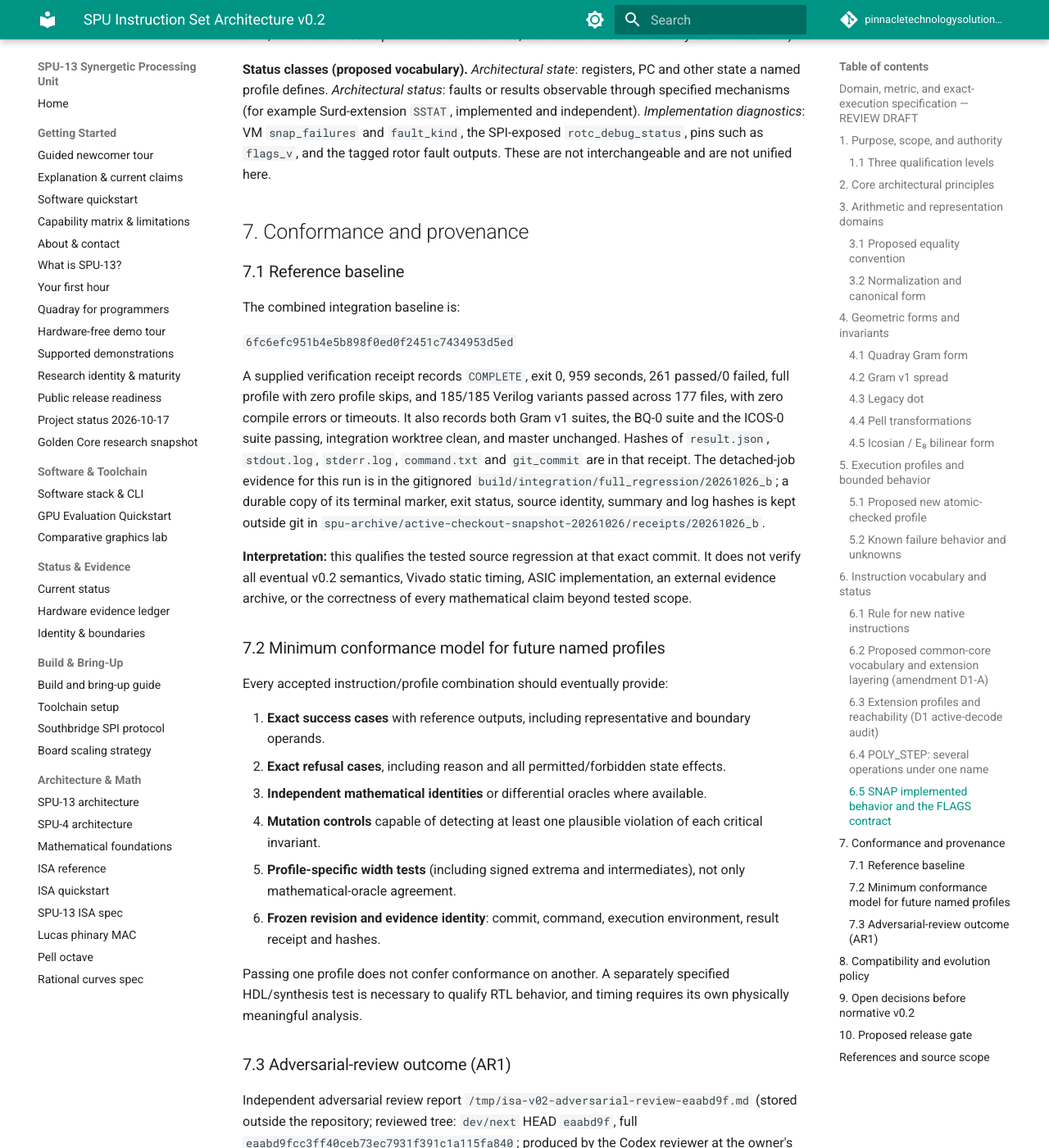
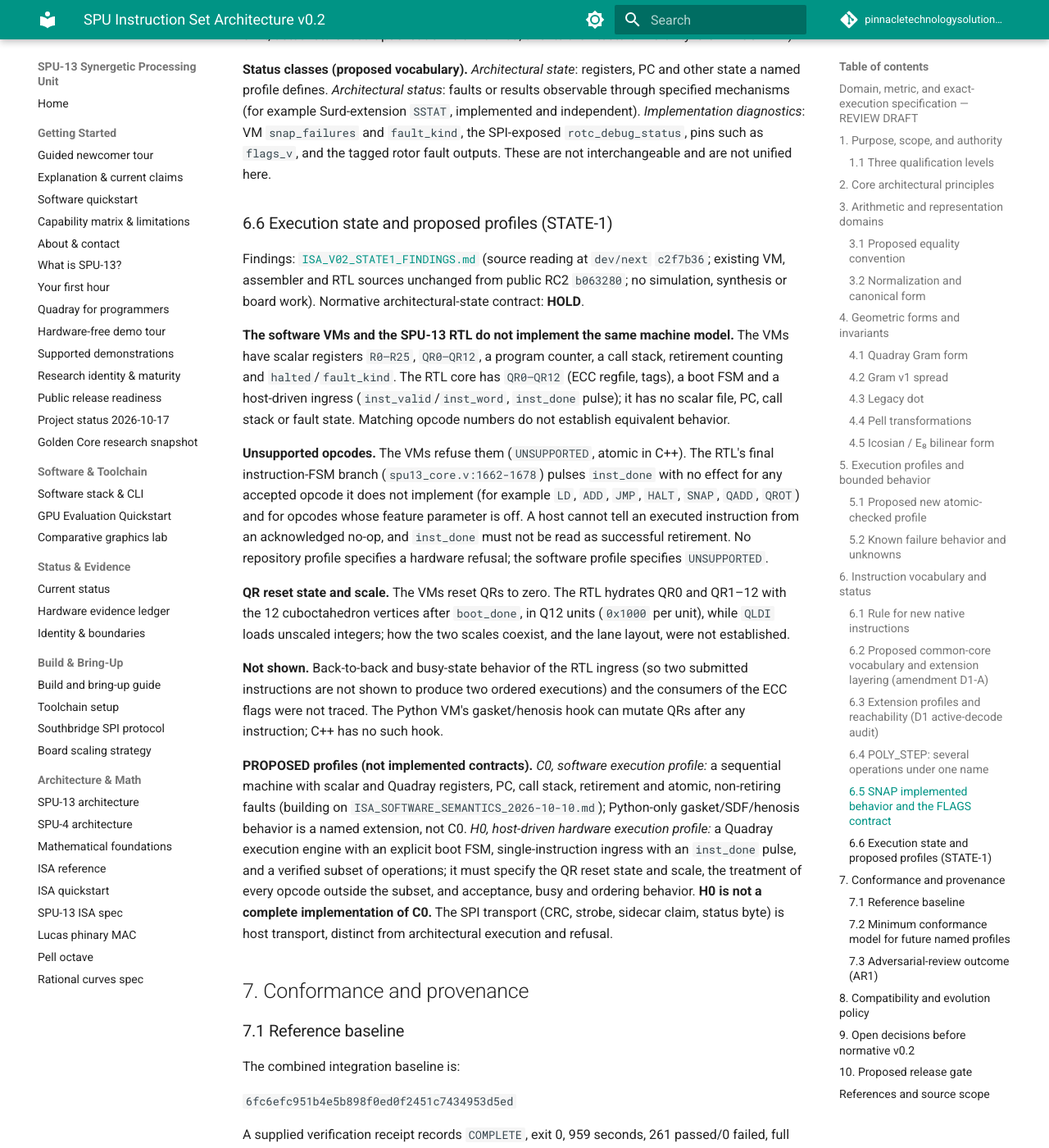
Before and after one commit to pinnacletechnologysolutionsltd/SPU, an MkDocs documentation site: the page built from docs/isa/ISA_V0_2_REVIEW_DRAFT.md, in a window 1280 px wide and 1400 px high, scrolled down 14650 px. Shown: the whole window at 82% size. Built offline with MkDocs 1.6.1 and Material for MkDocs 9.7.7, drawn with Linux system fonts in a browser that asks for light colours; comment, search, counter and statistics services are not loaded; some of the changed text lies outside the part shown.

Commit message:
docs(isa): preserve STATE-1 findings and annotate v0.2 draft
Add ISA_V02_STATE1_FINDINGS.md: architectural state inventory across spec,
Python/C++ VMs, SPU-13 RTL and Artix-7 top; instruction encoding and host
ingress; PC/retirement; the RTL acknowledge-without-effect default for
unsupported opcodes; QR reset state and Q12/unscaled representation
discrepancy; Python background mutation; unverified busy/ordering behavior;
PROPOSED C0 (software) and H0 (host-driven hardware) profiles. Review draft
0.2-draft.6 section 6.6 and open decisions O14-O17. Normative contract HOLD.
No code, RTL, tool or inventory change.

Co-Authored-By: Claude Sonnet 5.5 <noreply@anthropic.com>

```diff
--- a/docs/isa/ISA_V0_2_REVIEW_DRAFT.md
+++ b/docs/isa/ISA_V0_2_REVIEW_DRAFT.md
@@ -1,7 +1,7 @@
 # SPU Instruction Set Architecture v0.2
 ## Domain, metric, and exact-execution specification — REVIEW DRAFT
 
-**Document revision:** 0.2-draft.5 (amendments ISA-V02-D1-A, QROT-1, SNAP-1 and POLYSTEP-1 summaries, documentation only; source baseline for the amendment is O6 commit `2cbfa6f` on the public-RC2-derived `dev/next` in `/home/john/spu-public-v0.2-rc2`, not the private integration history)
+**Document revision:** 0.2-draft.6 (amendments ISA-V02-D1-A, QROT-1, SNAP-1, POLYSTEP-1 and STATE-1 summaries, documentation only; source baseline for the amendment is O6 commit `2cbfa6f` on the public-RC2-derived `dev/next` in `/home/john/spu-public-v0.2-rc2`, not the private integration history)
 
 **Date:** 26 October 2026
 **Status:** **NON-NORMATIVE / FOR ENGINEERING REVIEW**
@@ -244,6 +244,20 @@ Findings: [`ISA_V02_SNAP1_FINDINGS.md`](ISA_V02_SNAP1_FINDINGS.md) (source readi
 
 **Status classes (proposed vocabulary).** *Architectural state*: registers, PC and other state a named profile defines. *Architectural status*: faults or results observable through specified mechanisms (for example Surd-extension `SSTAT`, implemented and independent). *Implementation diagnostics*: VM `snap_failures` and `fault_kind`, the SPI-exposed `rotc_debug_status`, pins such as `flags_v`, and the tagged rotor fault outputs. These are not interchangeable and are not unified here.
 
+### 6.6 Execution state and proposed profiles (STATE-1)
+
+Findings: [`ISA_V02_STATE1_FINDINGS.md`](ISA_V02_STATE1_FINDINGS.md) (source reading at `dev/next` `c2f7b36`; existing VM, assembler and RTL sources unchanged from public RC2 `b063280`; no simulation, synthesis or board work). Normative architectural-state contract: **HOLD**.
+
+**The software VMs and the SPU-13 RTL do not implement the same machine model.** The VMs have scalar registers `R0–R25`, `QR0–QR12`, a program counter, a call stack, retirement counting and `halted`/`fault_kind`. The RTL core has `QR0–QR12` (ECC regfile, tags), a boot FSM and a host-driven ingress (`inst_valid`/`inst_word`, `inst_done` pulse); it has no scalar file, PC, call stack or fault state. Matching opcode numbers do not establish equivalent behavior.
+
+**Unsupported opcodes.** The VMs refuse them (`UNSUPPORTED`, atomic in C++). The RTL's final instruction-FSM branch (`spu13_core.v:1662-1678`) pulses `inst_done` with no effect for any accepted opcode it does not implement (for example `LD`, `ADD`, `JMP`, `HALT`, `SNAP`, `QADD`, `QROT`) and for opcodes whose feature parameter is off. A host cannot tell an executed instruction from an acknowledged no-op, and `inst_done` must not be read as successful retirement. No repository profile specifies a hardware refusal; the software profile specifies `UNSUPPORTED`.
+
+**QR reset state and scale.** The VMs reset QRs to zero. The RTL hydrates QR0 and QR1–12 with the 12 cuboctahedron vertices after `boot_done`, in Q12 units (`0x1000` per unit), while `QLDI` loads unscaled integers; how the two scales coexist, and the lane layout, were not established.
+
+**Not shown.** Back-to-back and busy-state behavior of the RTL ingress (so two submitted instructions are not shown to produce two ordered executions) and the consumers of the ECC flags were not traced. The Python VM's gasket/henosis hook can mutate QRs after any instruction; C++ has no such hook.
+
+**PROPOSED profiles (not implemented contracts).** *C0, software execution profile:* a sequential machine with scalar and Quadray registers, PC, call stack, retirement and atomic, non-retiring faults (building on `ISA_SOFTWARE_SEMANTICS_2026-10-10.md`); Python-only gasket/SDF/henosis behavior is a named extension, not C0. *H0, host-driven hardware execution profile:* a Quadray execution engine with an explicit boot FSM, single-instruction ingress with an `inst_done` pulse, and a verified subset of operations; it must specify the QR reset state and scale, the treatment of every opcode outside the subset, and acceptance, busy and ordering behavior. **H0 is not a complete implementation of C0.** The SPI transport (CRC, strobe, sidecar claim, status byte) is host transport, distinct from architectural execution and refusal.
+
 ## 7. Conformance and provenance
 
 ### 7.1 Reference baseline
@@ -297,6 +311,10 @@ Independent adversarial review report `/tmp/isa-v02-adversarial-review-eaabd9f.m
 | **O11** | `QROT` normative form and preserved quantity | Implemented in-place one-step form preferred provisionally; **HOLD**: untagged similarity of ratio `u²` established (§4.4); tag/octave path, operand encoding and bounded refusal unresolved. |
 | **O12** | `SNAP` and the FLAGS-word contract | Stability scan preferred provisionally as a VM diagnostic instruction with explicit diagnostic-state side effects; FLAGS is an unresolved proposal, not an implemented register (§6.5, SNAP-1). **HOLD.** |
 | **O13** | Common-core membership of `SOM`, `PHADD`, `PHCFG`, `RATIO_CMP`, `MIN4`, `REGEN` | **UNRESOLVED**; decided by semantic qualification (§6.2). |
+| **O14** | Machine-state model: C0 software and H0 host-driven hardware profiles | **PROPOSED**, not ratified (§6.6, STATE-1). H0 is not a complete implementation of C0. **HOLD.** |
+| **O15** | Hardware treatment of opcodes outside an implemented subset (acknowledge versus refuse) and the meaning of `inst_done` | **UNRESOLVED** design decision; current RTL acknowledges without effect (§6.6). Proposed as a qualification gate before executable bitstreams are distributed. |
+| **O16** | QR reset state, scale (Q12 hydration versus unscaled `QLDI`) and lane layout in the RTL | **UNRESOLVED** (§6.6). |
+| **O17** | RTL ingress acceptance, busy and ordering behavior | **UNVERIFIED** (§6.6). |
 | **O8** | Instruction-granularity cost evidence? | SFL-0 pending approved experiment; not a prerequisite for documenting existing semantics, but needed before new fused-op adoption. |
 
 ## 10. Proposed release gate
@@ -312,6 +330,7 @@ This review draft derives its specific implementation claims from the supplied:
 - [`ISA_V0_2_DOMAIN_SEMANTICS_MATRIX_DRAFT.md`](ISA_V0_2_DOMAIN_SEMANTICS_MATRIX_DRAFT.md) (draft domain/metric/profile matrix).
 - [`SFL0_CONTRACT_DRAFT.md`](SFL0_CONTRACT_DRAFT.md) (unapproved small-form research contract; not authorized to execute).
 - [`ICOS0_FINDINGS.md`](../ICOS0_FINDINGS.md) (software icosian/E₈ oracle findings).
+- [`ISA_V02_STATE1_FINDINGS.md`](ISA_V02_STATE1_FINDINGS.md) (architectural-state characterization across spec, VMs and RTL, source reading at `c2f7b36`).
 - [`ISA_V02_POLYSTEP1_FINDINGS.md`](ISA_V02_POLYSTEP1_FINDINGS.md) (`POLY_STEP` characterization, source reading at `fe6365d`).
 - [`ISA_V02_SNAP1_FINDINGS.md`](ISA_V02_SNAP1_FINDINGS.md) (`SNAP`/FLAGS and status-mechanism characterization, source reading at `6deab30`).
 - [`ISA_V02_O6_FINDINGS.md`](ISA_V02_O6_FINDINGS.md) and `isa_v02_o6_inventory.json` (source-derived opcode/state inventory and D1 reachability audit, commit `2cbfa6f`).
```
Also changed, not shown: docs/isa/ISA_V02_STATE1_FINDINGS.md (added, +90 -0 lines).
